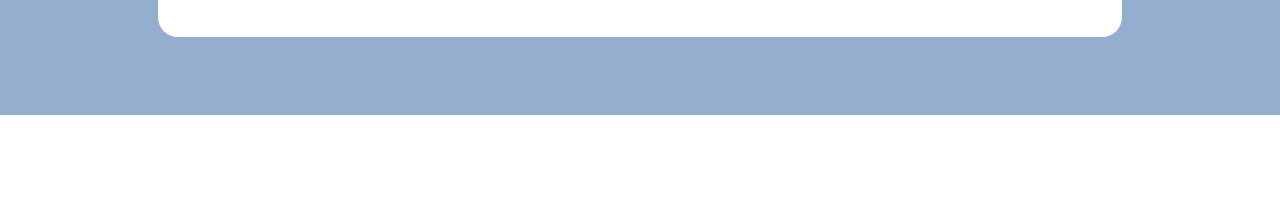
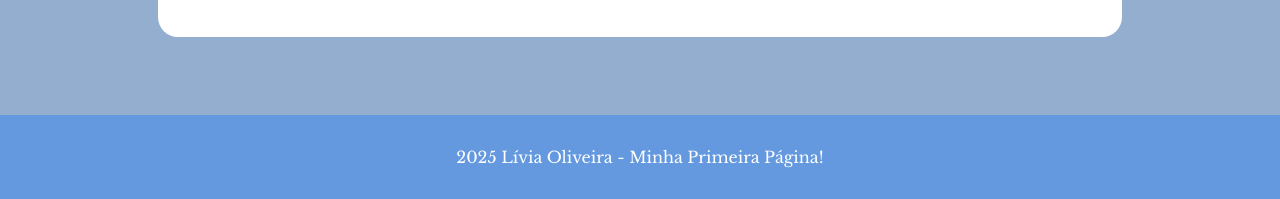
Before and after one commit to liviaaoliveiraa/meu-primeiro-site, a plain HTML site: page index.html in a window 1280 px wide. Shown: the part 759-958 px from the top of the page. Before the commit the page ends 874 px from the top, so only its background shows below. Drawn offline with nearby package versions, Linux system fonts and the light colour scheme; a web font is replaced by a local one.

Commit message:
Finaliza site e footer

```diff
--- a/assets/styles/index.css
+++ b/assets/styles/index.css
@@ -128,3 +128,15 @@ contact a:hover {
     color: white;
     transform: translateY(-2px) ;
 }
+
+footer {
+    background-color:  rgb(100, 153, 223);
+    color:white;
+    text-align:center;
+    padding: 2rem;
+    width: 100%
+}
+
+fotter p {
+    font-size: 2rem;
+}
--- a/index.html
+++ b/index.html
@@ -40,5 +40,9 @@
 
        </contact>
     </main>
+
+    <footer>
+        2025 Lívia Oliveira - Minha Primeira Página!
+    </footer>
 </body>
 </html>
```
